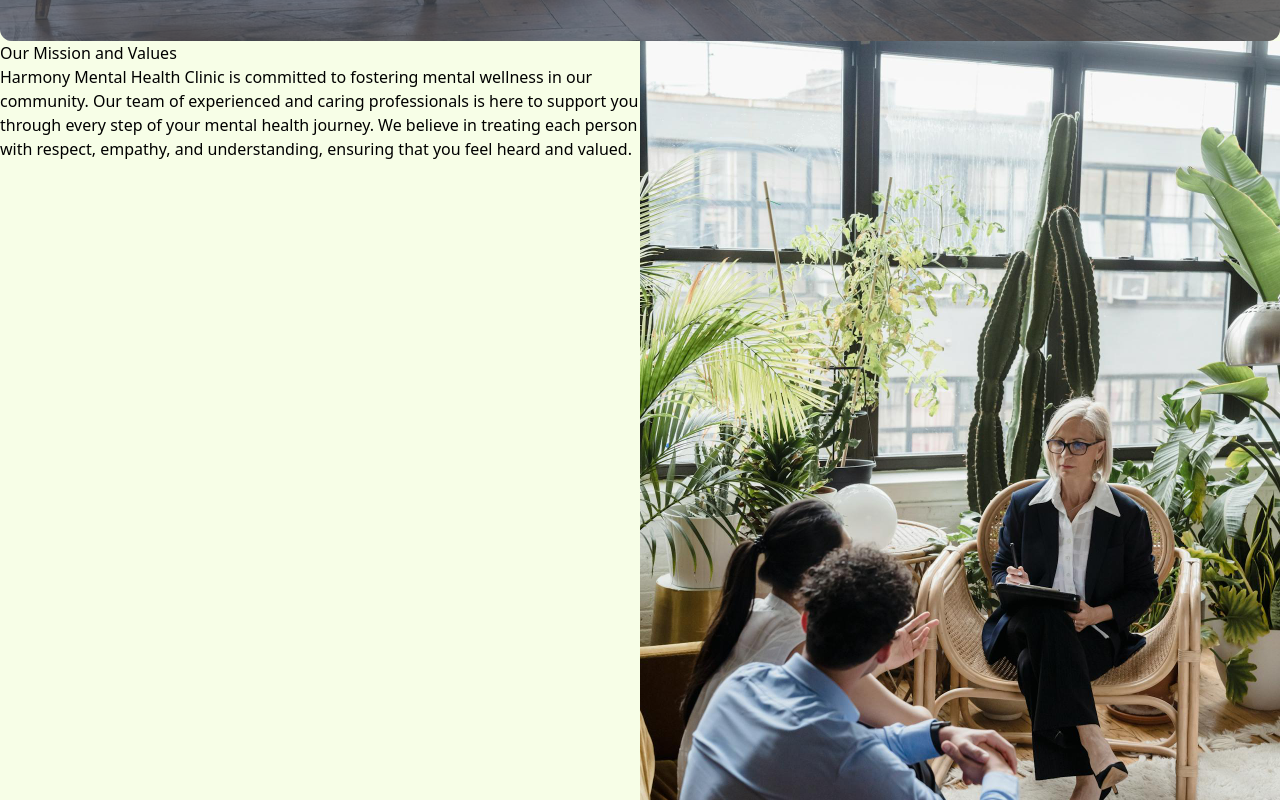
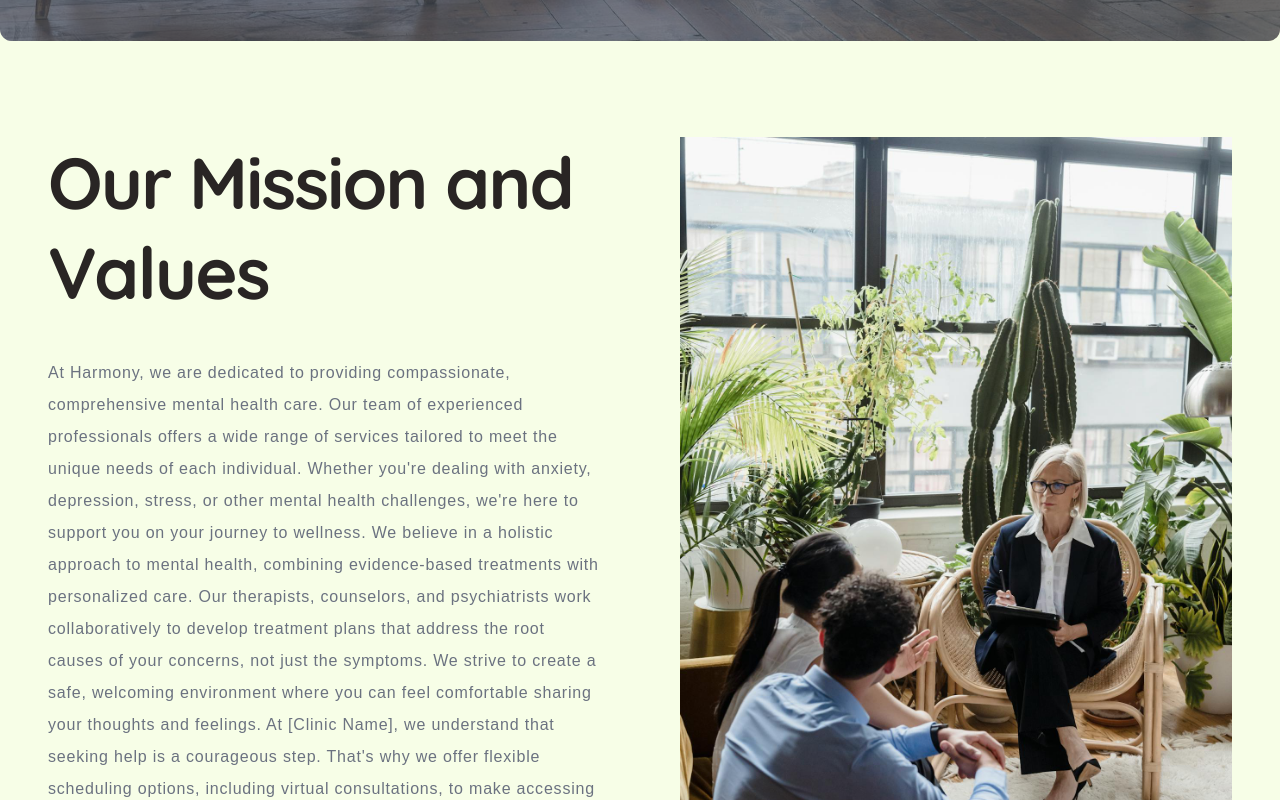
Before and after one commit to Quincy-Fer/Harmony-Therapy-Website, a React (Vite) app: page / in a window 1280 px wide. Shown: the part 860-1660 px from the top of the page. Built offline with nearby package versions, Linux system fonts and the light colour scheme.

Commit message:
Add more text, style paragraph

```diff
--- a/src/Sections/About.jsx
+++ b/src/Sections/About.jsx
@@ -2,17 +2,33 @@ import { about } from "../assets/images";
 
 const About = () => {
   return (
-    <section className="max-w-[1440px]">
-      <div className="flex">
+    <section className="max-w-[1440px] py-24 px-12">
+      <div className="flex  gap-20">
         <div className="flex-1">
-          <h1>Our Mission and Values</h1>
-          <p>
-            Harmony Mental Health Clinic is committed to fostering mental
-            wellness in our community. Our team of experienced and caring
-            professionals is here to support you through every step of your
-            mental health journey. We believe in treating each person with
-            respect, empathy, and understanding, ensuring that you feel heard
-            and valued.
+          <h1
+            className="p-0   text-stone-800 text-[72px] max-w-[660px] font-bold font-quicksand
+         leading-tight tracking-tight "
+          >
+            Our Mission and Values
+          </h1>
+          <p className="font-nunito max-w-[600px] text-base text-gray-500 tracking-wider leading-loose mt-10">
+            At Harmony, we are dedicated to providing compassionate,
+            comprehensive mental health care. Our team of experienced
+            professionals offers a wide range of services tailored to meet the
+            unique needs of each individual. Whether you're dealing with
+            anxiety, depression, stress, or other mental health challenges,
+            we're here to support you on your journey to wellness. We believe in
+            a holistic approach to mental health, combining evidence-based
+            treatments with personalized care. Our therapists, counselors, and
+            psychiatrists work collaboratively to develop treatment plans that
+            address the root causes of your concerns, not just the symptoms. We
+            strive to create a safe, welcoming environment where you can feel
+            comfortable sharing your thoughts and feelings. At [Clinic Name], we
+            understand that seeking help is a courageous step. That's why we
+            offer flexible scheduling options, including virtual consultations,
+            to make accessing care as convenient as possible. Our goal is to
+            empower you with the tools and strategies needed to improve your
+            mental health and enhance your quality of life.
           </p>
         </div>
         <div className="flex-1">
```
